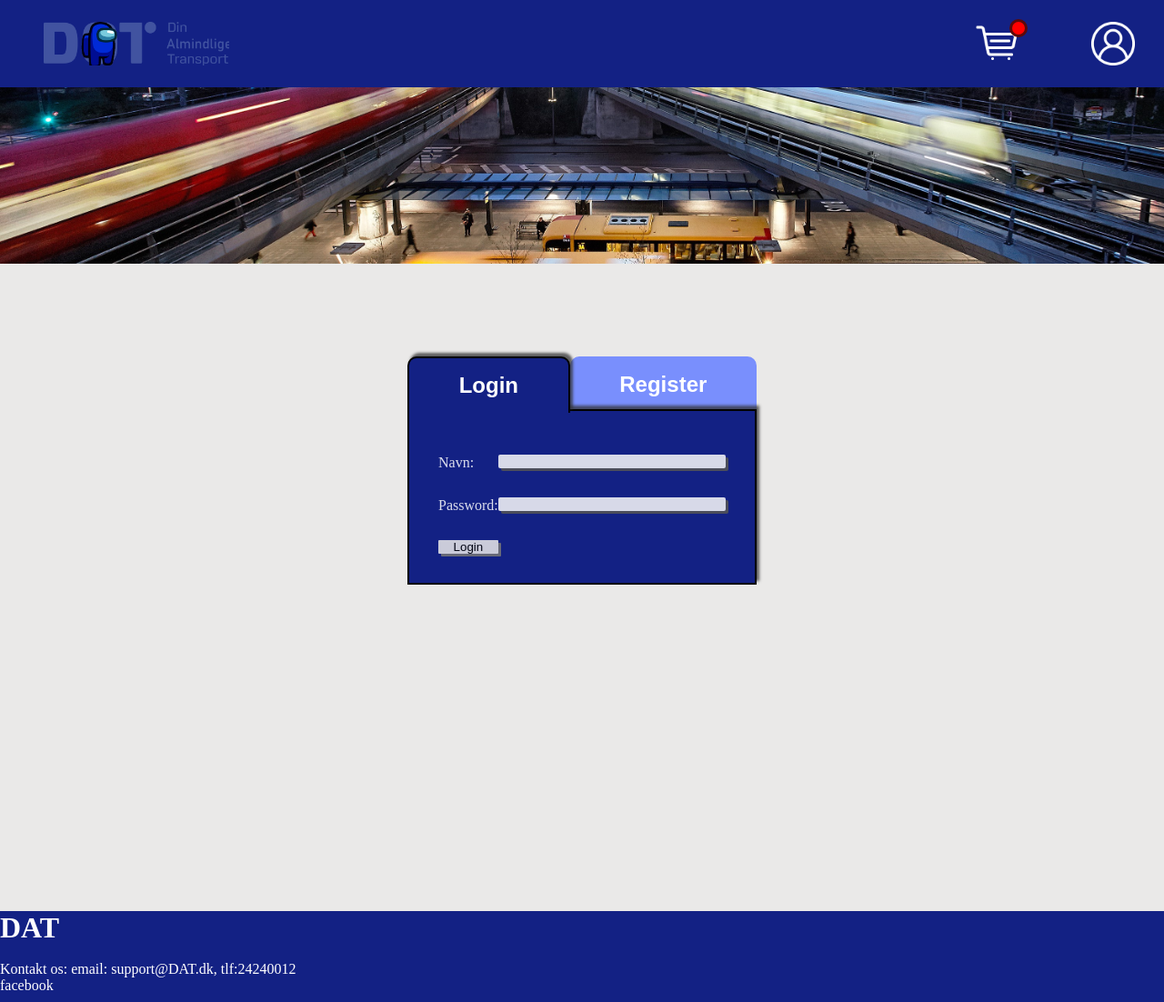
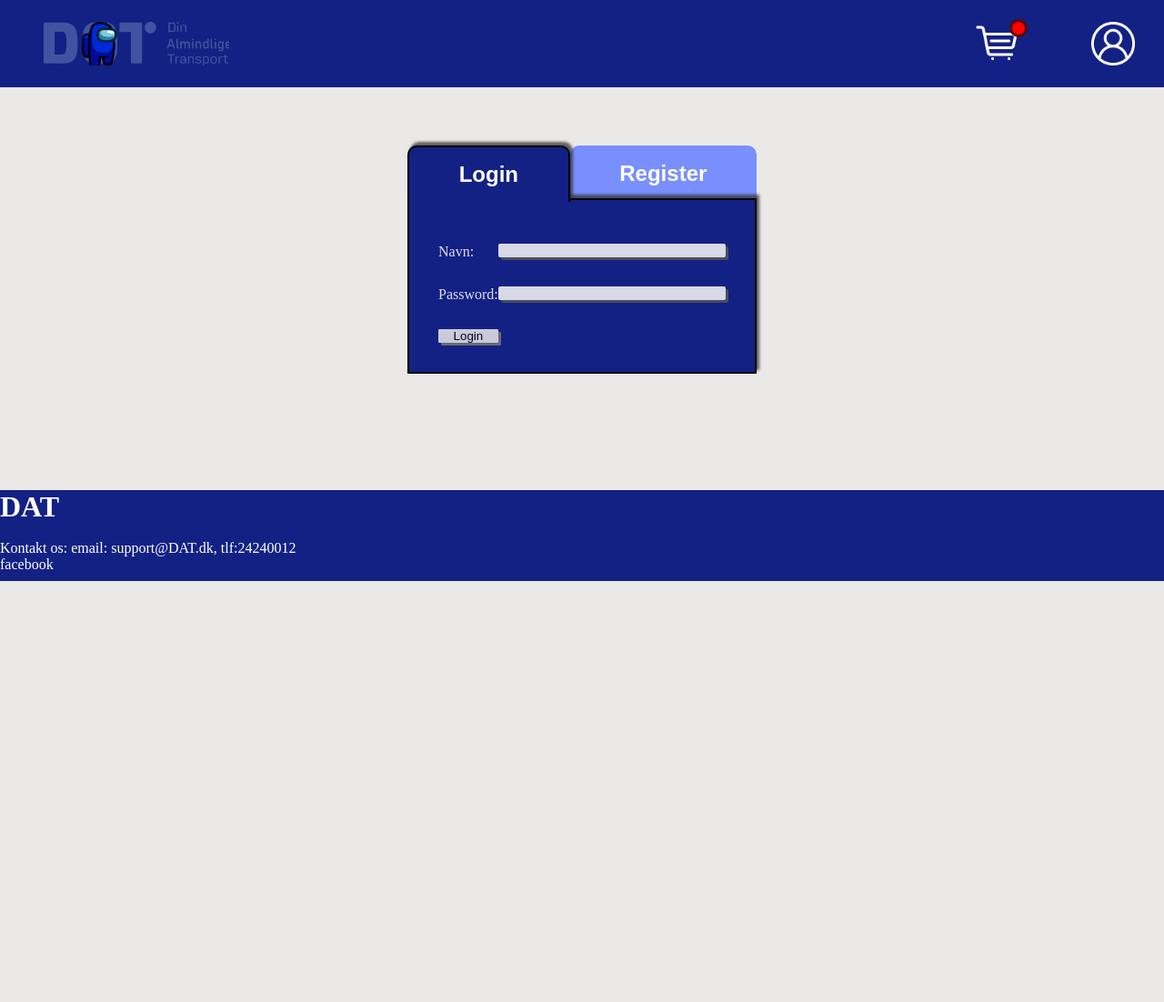
Before and after one commit to TobyNatooor/flask-kasper-mads-tobias_f, a Flask app: page /login in a window 1280 px wide. Shown: the whole page at 91% size. After the commit the page ends 639 px from the top, so only its background shows below. Run offline with Flask 2, Linux system fonts and the light colour scheme; parts of the project's set-up code (start-up, migrations or seed data) failed here and were passed over.

Commit message:
removed absolute positions

```diff
--- a/static/css/style.css
+++ b/static/css/style.css
@@ -7,7 +7,6 @@
 }
 
 #navbar {
-    position: absolute;
     width: 100%;
     height: var(--navbar-height);
     background-color: #132184;
@@ -34,12 +33,10 @@
     padding-top: 1rem;
     background-color: #EAE9E8;
     top: 20.5rem;
-    position: absolute;
     width: 100%;
     display: inline-block;
     margin: 0 auto;
     padding-bottom: 5rem;
-    height: 15cm;
 }
 
 a {
@@ -294,11 +291,8 @@
 footer {
     background-color: #132184;
     height: 100px;
-    bottom: -8cm;
     width: 100%;
-    position: absolute;
     color: white;
-    margin-top: 7rem;
 }
 
 a {
```
